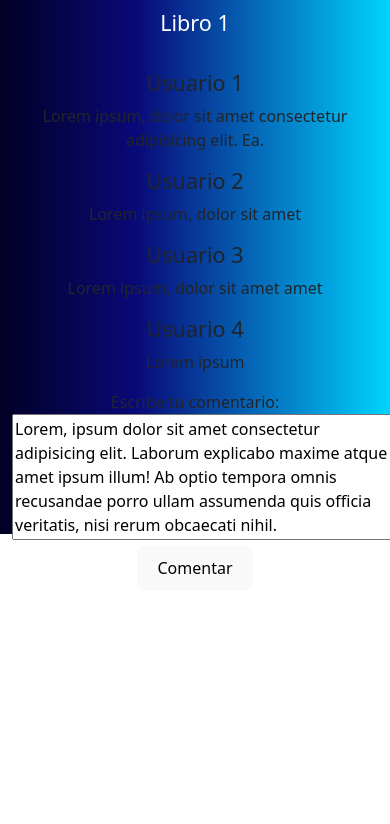
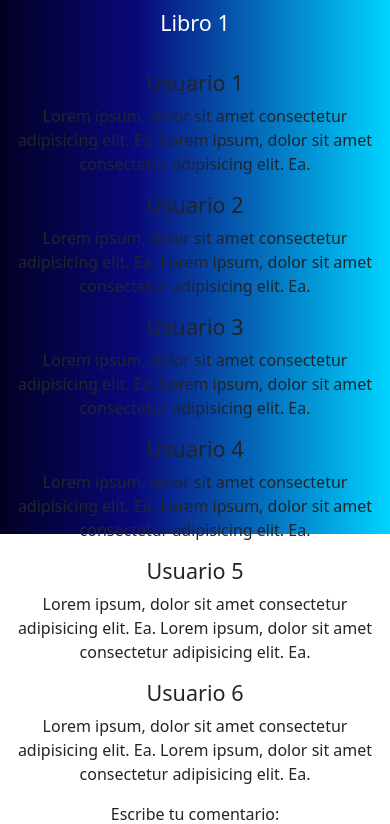
Before and after one commit to MikoVelascoRamirez/examen_practico_vortex, a React (Vite) app in the folder frontend/editorial_chavez_demo_app/: page /catalog/book/1 in a window 390 px wide. Shown: the part 310-1134 px from the top of the page. Before the commit the page ends 901 px from the top, so only its background shows below. Built offline with nearby package versions, Linux system fonts and the light colour scheme.

Commit message:
46. styles: styling CommentsPanel's responsiveness and appearance.

```diff
--- a/frontend/editorial_chavez_demo_app/src/components/CommentsPanel.jsx
+++ b/frontend/editorial_chavez_demo_app/src/components/CommentsPanel.jsx
@@ -2,11 +2,13 @@ import Comment from "./Comment"
 
 const CommentsPanel = () => {
   return (
-    <div className="col-sm col-md-8">
-        <Comment user={"Usuario 1"} comment={"Lorem ipsum, dolor sit amet consectetur adipisicing elit. Ea."}></Comment>
-        <Comment user={"Usuario 2"} comment={"Lorem ipsum, dolor sit amet"}></Comment>
-        <Comment user={"Usuario 3"} comment={"Lorem ipsum, dolor sit amet amet"}></Comment>
-        <Comment user={"Usuario 4"} comment={"Lorem ipsum"}></Comment>
+    <div className="col-sm col-md-8 overflow-auto">
+        <Comment user={"Usuario 1"} comment={"Lorem ipsum, dolor sit amet consectetur adipisicing elit. Ea. Lorem ipsum, dolor sit amet consectetur adipisicing elit. Ea."}></Comment>
+        <Comment user={"Usuario 2"} comment={"Lorem ipsum, dolor sit amet consectetur adipisicing elit. Ea. Lorem ipsum, dolor sit amet consectetur adipisicing elit. Ea."}></Comment>
+        <Comment user={"Usuario 3"} comment={"Lorem ipsum, dolor sit amet consectetur adipisicing elit. Ea. Lorem ipsum, dolor sit amet consectetur adipisicing elit. Ea."}></Comment>
+        <Comment user={"Usuario 4"} comment={"Lorem ipsum, dolor sit amet consectetur adipisicing elit. Ea. Lorem ipsum, dolor sit amet consectetur adipisicing elit. Ea."}></Comment>
+        <Comment user={"Usuario 5"} comment={"Lorem ipsum, dolor sit amet consectetur adipisicing elit. Ea. Lorem ipsum, dolor sit amet consectetur adipisicing elit. Ea."}></Comment>
+        <Comment user={"Usuario 6"} comment={"Lorem ipsum, dolor sit amet consectetur adipisicing elit. Ea. Lorem ipsum, dolor sit amet consectetur adipisicing elit. Ea."}></Comment>
     </div>
   )
 }
```
